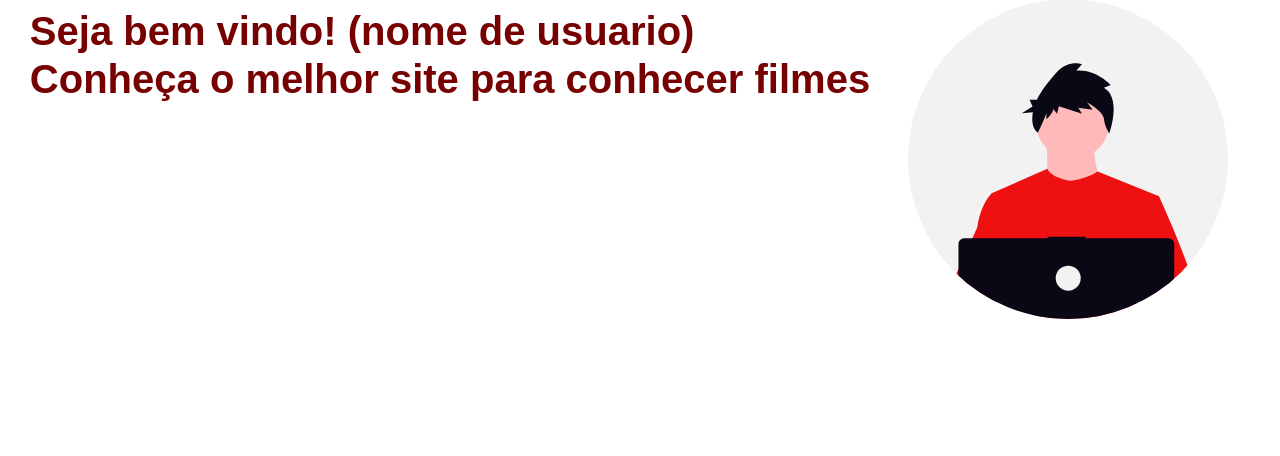
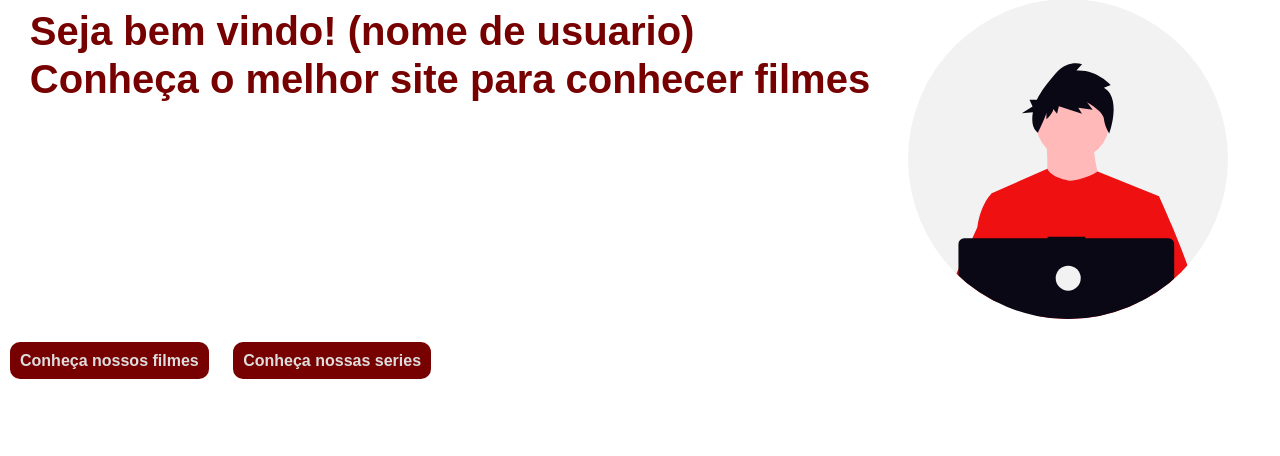
Before and after one commit to ericbrambilaifc/filmesifc, a PHP site: page / in a window 1280 px wide. Shown: the part 160-616 px from the top of the page. Run offline with PHP 8.4, Linux system fonts and the light colour scheme.

Commit message:
commit 2

```diff
--- a/principal/assets/style.css
+++ b/principal/assets/style.css
@@ -55,6 +55,22 @@ header h3 {
     margin-top: 30px;
 }
 
+#botao {
+    background-color: #770000;
+    border-radius: 10px;
+    width: 12%;
+    color: #ddd;
+    font-weight: 600;
+    padding: 10px;
+    text-align: center;
+    text-decoration: none;
+    margin: 10px;
+}
+
+#botao:hover {
+    width: 14%; /* ou 15%, conforme desejar */
+}
+
 
 /* filmes */
 
--- a/principal/index.php
+++ b/principal/index.php
@@ -29,10 +29,21 @@
 
     <main class="row">
         <div class="d-flex justify-content-center">
+
             <h3 id="text-conheca" class="flex-grow-2 p-2 mb-4">Seja bem vindo! (nome de usuario) <br> Conheça o melhor site para conhecer filmes</h3>
             <img class="w-25" id="image-avatar" src="./assets/avatar.svg" alt="">
 
+
+
         </div>
+
+        <div id="botao-main" class="">
+            <a id="botao" class="" href="filmes.php">Conheça nossos filmes</a>
+            <a id="botao" class="" href="serie.php">Conheça nossas series</a>
+
+        </div>
+
+
 
     </main>
 
```
